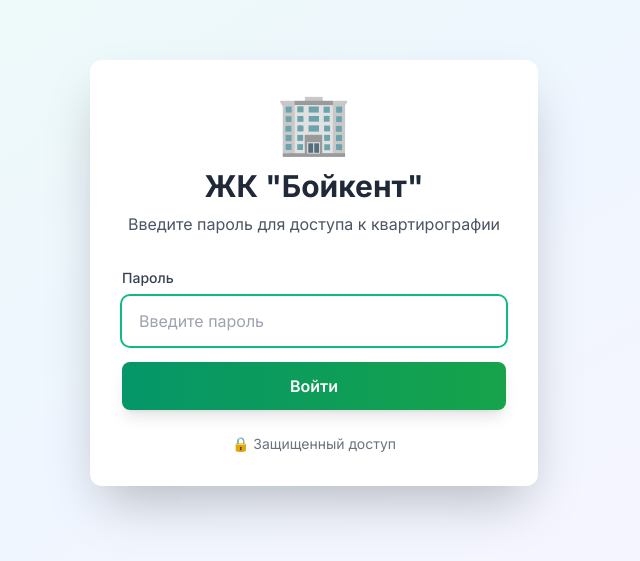
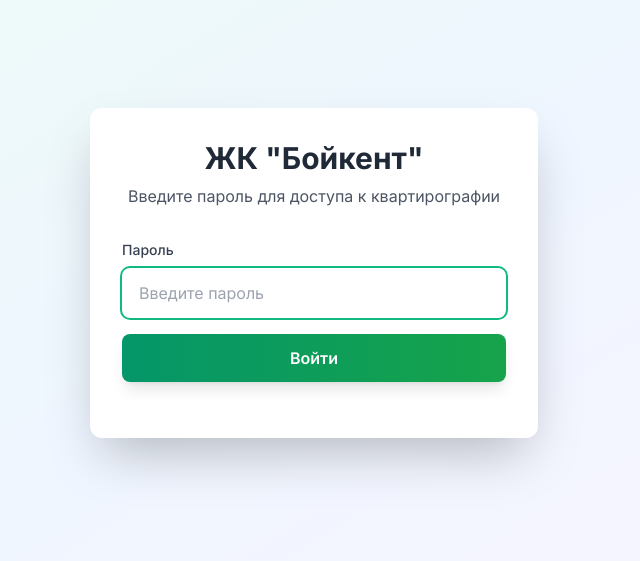
Before and after one commit to BarBerryy/boykent_dashboard, a React (Vite) app: page / in a window 1280 px wide. Shown: the part 127-688 px from the top of the page, without its empty margins (326-966 px from the left). Built offline with nearby package versions, Linux system fonts and the light colour scheme; the HTML template or start-up script is replaced by a standard one.

Commit message:
Latest changes

```diff
--- a/src/components/OptimizedApartmentMixDashboard.tsx
+++ b/src/components/OptimizedApartmentMixDashboard.tsx
@@ -47,7 +47,6 @@ const OptimizedApartmentMixDashboard = () => {
       <div className="min-h-screen flex items-center justify-center bg-gradient-to-br from-emerald-50 via-blue-50 to-purple-50">
         <div className="bg-white rounded-xl shadow-2xl p-8 w-full max-w-md">
           <div className="text-center mb-8">
-            <div className="text-6xl mb-4">🏢</div>
             <h1 className="text-3xl font-bold text-gray-800 mb-2">
               ЖК "Бойкент"
             </h1>
@@ -85,7 +84,6 @@ const OptimizedApartmentMixDashboard = () => {
           </form>
 
           <div className="mt-6 text-center text-sm text-gray-500">
-            <p>🔒 Защищенный доступ</p>
           </div>
         </div>
       </div>
```
